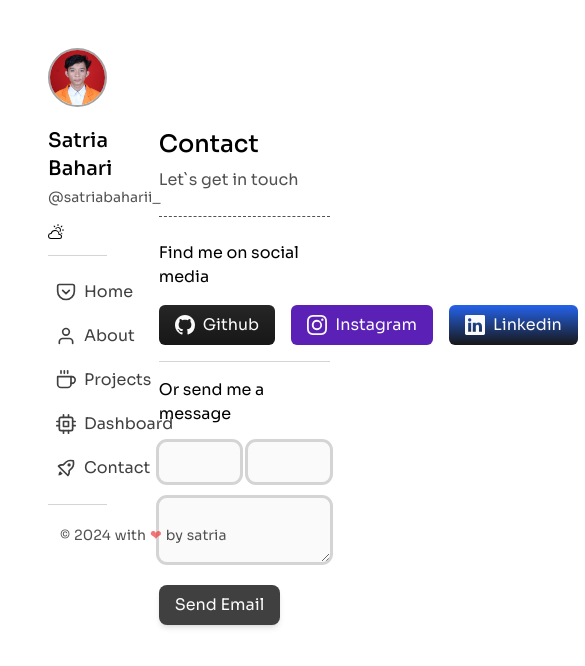
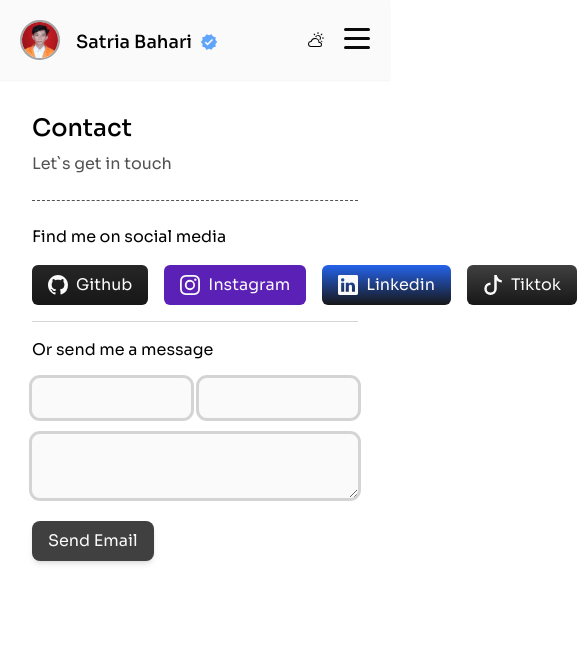
Before and after one commit to satriabahari/satriabahari.site, a Next.js app: page /contact in a window 390 px wide. Shown: the top 666 px of the page, 585 px wide, since content can reach past the window. Built offline with nearby package versions, Linux system fonts and the light colour scheme.

Commit message:
refactor(sidebar): add sidebar in mobile

```diff
--- /dev/null
+++ b/common/components/layouts/MobileHeader.tsx
@@ -0,0 +1,61 @@
+import useIsMobile from "@/hooks/useIsMobile";
+import { useMenu } from "@/stores/menu";
+import clsx from "clsx";
+import Image from "next/image";
+import Link from "next/link";
+import { MdVerified as VerifiedIcon } from "react-icons/md";
+import MobileMenuButton from "./sidebar/MobileMenuButton";
+import ThemeToggle from "../elements/ThemeToggle";
+import { AnimatePresence } from "framer-motion";
+import MobileMenu from "./sidebar/MobileMenu";
+
+export default function MobileHeader() {
+  const isMobile = useIsMobile();
+  const { isOpen, toggleMenu } = useMenu();
+  const imageSize = isMobile ? 40 : 100;
+  return (
+    <div className="flex flex-col rounded-b-md px-4 py-4 shadow-sm lg:hidden">
+      <div
+        className={`flex w-full justify-between ${isOpen ? "items-start" : "items-center"}`}
+      >
+        <div
+          className={`flex ${isOpen ? "flex-col space-y-3" : "flex-row space-x-3"}`}
+        >
+          <div className="z-10 w-max rounded-full border-2 border-white shadow-md dark:border-neutral-800">
+            <Image
+              src={"/images/satria.jpg"}
+              alt="profile"
+              width={isOpen ? 80 : imageSize * 0.9}
+              height={isOpen ? 80 : imageSize * 0.9}
+            />
+          </div>
+          <div className="mt-1 flex items-center gap-2">
+            <Link href="/" passHref>
+              <h2 className="font-sora flex-grow whitespace-nowrap text-lg font-medium lg:text-xl">
+                Satria Bahari
+              </h2>
+            </Link>
+            {/* <Tooltip title="Verified"> */}
+            <VerifiedIcon size={18} className="text-blue-400" />
+            {/* </Tooltip> */}
+          </div>
+        </div>
+        {isMobile && (
+          <div
+            className={clsx(
+              "mt-2 flex items-center gap-5 lg:hidden",
+              isOpen &&
+                "h-[120px] flex-col-reverse !items-end justify-between pb-1",
+            )}
+          >
+            <ThemeToggle />
+            <MobileMenuButton expandMenu={isOpen} setExpandMenu={toggleMenu} />
+          </div>
+        )}
+      </div>
+      {isMobile && (
+        <AnimatePresence>{isOpen && <MobileMenu />}</AnimatePresence>
+      )}
+    </div>
+  );
+}
--- a/common/components/layouts/index.tsx
+++ b/common/components/layouts/index.tsx
@@ -1,3 +1,5 @@
+"use client";
+
 import Sidebar from "./sidebar";
 
 type LayoutsProps = {
@@ -6,10 +8,12 @@ type LayoutsProps = {
 
 export default function Layouts({ children }: LayoutsProps) {
   return (
-    <div className="px-12">
-      <div className="flex gap-5 py-4">
+    <div className="mx-auto lg:px-12">
+      <div className="flex flex-col lg:flex-row lg:gap-5 lg:py-4">
         <Sidebar />
-        <main className="w-4/5">{children}</main>
+        <main className="max-w-[854px] transition-all duration-300 lg:w-4/5">
+          {children}
+        </main>
       </div>
     </div>
   );
--- a/common/components/layouts/sidebar/Menu.tsx
+++ b/common/components/layouts/sidebar/Menu.tsx
@@ -2,11 +2,17 @@ import { MenuItemProps } from "@/common/types/menu";
 import MenuItem from "./MenuItem";
 
 type MenuProps = {
+  title?: string;
   list: MenuItemProps[];
 };
-export default function Menu({ list }: MenuProps) {
+export default function Menu({ title, list }: MenuProps) {
   return (
     <nav className="flex flex-col gap-y-1">
+      {title && (
+        <div className="mb-2 ml-2 mt-1 hidden text-sm text-neutral-600 dark:text-neutral-500 lg:block">
+          {title}
+        </div>
+      )}
       {list?.map((item: MenuItemProps, index: number) => (
         <MenuItem key={index} {...item} />
       ))}
--- a/common/components/layouts/sidebar/MenuItem.tsx
+++ b/common/components/layouts/sidebar/MenuItem.tsx
@@ -1,14 +1,80 @@
 import { MenuItemProps } from "@/common/types/menu";
+import { useMenu } from "@/stores/menu";
 import Link from "next/link";
-import React from "react";
+import { usePathname } from "next/navigation";
+import React, { useState } from "react";
+import { BsArrowRightShort as ExternalLinkIcon } from "react-icons/bs";
 
-export default function MenuItem({ title, href, icon }: MenuItemProps) {
-  return (
-    <Link href={href}>
-      <div className="group flex items-center gap-x-2 rounded-lg  p-2 text-neutral-700 transition duration-300 hover:scale-105 hover:bg-neutral-200 hover:text-neutral-900 dark:text-neutral-400 hover:dark:bg-neutral-800 hover:dark:text-neutral-300 ">
+export default function MenuItem({
+  title,
+  href,
+  icon,
+  onClick,
+  className = "",
+  isHover,
+  children,
+}: MenuItemProps) {
+  const [isHovered, setIsHovered] = useState(false);
+  const { hideMenu } = useMenu();
+  const isExternalUrl = href?.includes("http");
+  const isHashLink = href === "#";
+  const pathname = usePathname();
+
+  const activeClasses = `flex items-center gap-2 py-2 px-4 text-neutral-700 dark:text-neutral-400 hover:text-neutral-900 hover:dark:text-neutral-300 rounded-lg group ${
+    pathname === href
+      ? "bg-neutral-200 dark:bg-neutral-800 text-neutral-900 dark:!text-neutral-200"
+      : "hover:dark:lg:bg-neutral-800 hover:dark:!text-neutral-300 hover:lg:bg-neutral-200 hover:lg:rounded-lg lg:hover:scale-105 lg:transition-all lg:duration-300"
+  }`;
+
+  const handleClick = () => {
+    hideMenu();
+    if (onClick) onClick();
+  };
+
+  const handleMouseEnter = () => {
+    setIsHovered(true);
+  };
+
+  const handleMouseLeave = () => {
+    setIsHovered(false);
+  };
+  const elementProps = {
+    className: `${activeClasses} ${className}`,
+    onClick: handleClick,
+    onMouseEnter: handleMouseEnter,
+    onMouseLeave: handleMouseLeave,
+  };
+
+  const itemComponent = () => {
+    return (
+      <div {...elementProps}>
         <i className="transition group-hover:-rotate-12">{icon}</i>
-        <p>{title}</p>
+        {isHover && (
+          <p className="ml-1 whitespace-nowrap text-sm delay-1000">{title}</p>
+        )}
+        <p className="flex-grow">{title}</p>
+        {children && <>{children}</>}
+        {isExternalUrl && isHovered && (
+          <ExternalLinkIcon
+            size={22}
+            className="-rotate-45 text-gray-500 lg:transition-all lg:duration-300"
+          />
+        )}
       </div>
+    );
+  };
+
+  return isHashLink ? (
+    <div className="cursor-pointer">{itemComponent()}</div>
+  ) : (
+    <Link
+      aria-label={title}
+      tabIndex={0}
+      href={href}
+      target={isExternalUrl ? "_blank" : ""}
+      onClick={handleClick}
+    >
+      {itemComponent()}
     </Link>
   );
 }
--- /dev/null
+++ b/common/components/layouts/sidebar/MobileMenu.tsx
@@ -0,0 +1,12 @@
+import { MENU_ITEMS } from "@/common/constant/menu";
+import Breakline from "../../elements/Breakline";
+import Menu from "./Menu";
+
+export default function MobileMenu() {
+  return (
+    <div className="my-3 h-screen">
+      <Breakline />
+      <Menu list={MENU_ITEMS} />
+    </div>
+  );
+}
--- /dev/null
+++ b/common/components/layouts/sidebar/MobileMenuButton.tsx
@@ -0,0 +1,58 @@
+import styled from '@emotion/styled'
+import clsx from 'clsx'
+
+type MobileMenuButtonProps = {
+  expandMenu: boolean
+  setExpandMenu: (expand: boolean) => void
+}
+
+const MobileMenuButton = ({ expandMenu, setExpandMenu }: MobileMenuButtonProps) => {
+  const handleMenuToggle = () => {
+    setExpandMenu(!expandMenu)
+  }
+
+  const menuSpanData = [{ index: 1 }, { index: 2 }, { index: 3 }]
+
+  return (
+    <StyledMenu className="flex lg:hidden" onClick={handleMenuToggle}>
+      {menuSpanData.map(item => (
+        <StyledMenuSpan
+          key={item.index}
+          className={clsx('bg-neutral-950 dark:bg-neutral-100 ', expandMenu && 'active')}
+        />
+      ))}
+    </StyledMenu>
+  )
+}
+
+export default MobileMenuButton
+
+const StyledMenu = styled.div`
+  display: flex;
+  flex-direction: column;
+  justify-content: space-between;
+  height: 21px;
+  width: 26px;
+  cursor: pointer;
+`
+
+const StyledMenuSpan = styled.span`
+  width: 100%;
+  height: 3px;
+  transition: all 0.5s ease;
+  border-radius: 10px;
+
+  &.active:nth-of-type(1),
+  &.active:nth-of-type(3) {
+    transform-origin: left;
+  }
+  &.active:nth-of-type(1) {
+    transform: rotate(45deg);
+  }
+  &.active:nth-of-type(2) {
+    width: 0;
+  }
+  &.active:nth-of-type(3) {
+    transform: rotate(-45deg);
+  }
+`
--- a/common/components/layouts/sidebar/Profile.tsx
+++ b/common/components/layouts/sidebar/Profile.tsx
@@ -1,11 +1,97 @@
+// import useIsMobile from "@/hooks/useIsMobile";
+// import ThemeToggle from "../../elements/ThemeToggle";
+// import ProfileHeader from "./ProfileHeader";
+// import { useMenu } from "@/stores/menu";
+// import MobileMenuButton from "./MobileMenuButton";
+// import MobileMenu from "./MobileMenu";
+
+// export default function Profile() {
+//   const isMobile = useIsMobile();
+//   const imageSize = isMobile ? 40 : 100;
+//   const { isOpen, toggleMenu } = useMenu();
+
+//   return (
+//     <div>
+//       <div className="flex space-y-4 lg:flex-col">
+//         <ProfileHeader expandMenu={isOpen} imageSize={imageSize} />
+//         {isMobile ? (
+//           <div>
+//             <ThemeToggle />
+//             <MobileMenuButton expandMenu={isOpen} setExpandMenu={toggleMenu} />
+//           </div>
+//         ) : null}
+//       </div>
+
+//       {isMobile ? isOpen && <MobileMenu /> : null}
+//     </div>
+//   );
+// }
+
+"use client";
+
+import clsx from "clsx";
+import { AnimatePresence } from "framer-motion";
+import React, { useEffect } from "react";
+
+import { useMenu } from "@/stores/menu";
+
+import useIsMobile from "@/hooks/useIsMobile";
+
+// import ToggleThemeIcon from '../../elements/ToggleThemeIcon'
+import MobileMenu from "./MobileMenu";
+import MobileMenuButton from "./MobileMenuButton";
+import ProfileHeader from "./ProfileHeader";
 import ThemeToggle from "../../elements/ThemeToggle";
-import ProfileHeader from "./ProfileHeader";
 
 export default function Profile() {
+  const isMobile = useIsMobile();
+  const imageSize = isMobile ? 40 : 100;
+  const { isOpen, toggleMenu } = useMenu();
+
+  useEffect(() => {
+    if (isOpen) {
+      document.body.style.overflow = "hidden";
+    } else {
+      document.body.style.overflow = "auto";
+    }
+
+    return () => {
+      document.body.style.overflow = "auto";
+    };
+  }, [isOpen]);
+
   return (
-    <div className="flex flex-col space-y-4">
-      <ProfileHeader />
-      <ThemeToggle />
+    <div
+      className={clsx(
+        "fixed z-20 w-full bg-neutral-50 p-5 shadow-sm dark:border-b dark:border-neutral-800 dark:bg-neutral-900 lg:relative lg:border-none lg:!bg-transparent lg:p-0 xl:shadow-none",
+        isOpen && "pb-0",
+      )}
+    >
+      <div className="flex items-start justify-between md:px-2 lg:flex-col lg:space-y-4">
+        <ProfileHeader expandMenu={isOpen} imageSize={imageSize} />
+        {!isMobile && (
+          <div className="flex w-full items-center justify-between">
+            {/* <Status /> */}
+            <ThemeToggle />
+          </div>
+        )}
+        {isMobile && (
+          <div
+            className={clsx(
+              "mt-2 flex items-center gap-5 lg:hidden",
+              isOpen &&
+                "h-[120px] flex-col-reverse !items-end justify-between pb-1",
+            )}
+          >
+            <ThemeToggle />
+            <MobileMenuButton expandMenu={isOpen} setExpandMenu={toggleMenu} />
+          </div>
+        )}
+      </div>
+
+      {isMobile && (
+        <AnimatePresence>{isOpen && <MobileMenu />}</AnimatePresence>
+      )}
     </div>
   );
 }
--- a/common/components/layouts/sidebar/ProfileHeader.tsx
+++ b/common/components/layouts/sidebar/ProfileHeader.tsx
@@ -2,31 +2,48 @@ import Link from "next/link";
 
 import { MdVerified as VerifiedIcon } from "react-icons/md";
 import Image from "next/image";
+import clsx from "clsx";
+import Tooltip from "../../elements/Tooltip";
 
-export default function ProfileHeader() {
+type ProfileHeaderProps = {
+  expandMenu: boolean;
+  imageSize: number;
+};
+
+export default function ProfileHeader({
+  expandMenu,
+  imageSize,
+}: ProfileHeaderProps) {
   return (
-    <div className="flex flex-col gap-1 lg:items-start">
-      <div className="overflow-hidden rounded-full border-2 border-neutral-400">
-        <Image
-          src={"/images/satria.jpg"}
-          width={100}
-          height={100}
-          alt="Satria Bahari"
-        />
+    <div
+      className={clsx(
+        "flex w-full flex-grow items-center gap-4 lg:flex-col lg:items-start lg:gap-0.5",
+        expandMenu && "flex-col !items-start",
+      )}
+    >
+      <Image
+        src={"/images/satria.jpg"}
+        width={expandMenu ? 80 : imageSize}
+        height={expandMenu ? 80 : imageSize}
+        alt="Satria Bahari"
+        // rounded="rounded-full"
+        className="rotate-3 rounded-full border-2 border-neutral-400 dark:border-neutral-600 lg:hover:scale-105"
+      />
+
+      <div className="mt-1 flex items-center gap-2 lg:mt-4">
+        <Link href="/">
+          <h2 className="flex-grow text-lg font-medium lg:text-xl">
+            Satria Bahari
+          </h2>
+        </Link>
+
+        <Tooltip title="Verified">
+          <VerifiedIcon size={18} className="text-blue-400" />
+        </Tooltip>
       </div>
-
-      <div className="mt-4 flex items-center gap-x-2">
-        <Link href="/">
-          <h2 className="text-xl font-medium">Satria Bahari</h2>
-        </Link>
-        <VerifiedIcon size={18} className="text-blue-400" />
+      <div className="hidden text-sm text-neutral-600 transition-all duration-300 hover:text-neutral-700 dark:text-neutral-500 dark:hover:text-neutral-400 lg:flex">
+        @satriabaharii_
       </div>
-      <Link
-        href="/"
-        className="text-sm text-neutral-600 transition-all duration-300 hover:text-neutral-800 dark:text-neutral-500 hover:dark:text-neutral-400"
-      >
-        @satriabaharii_
-      </Link>
     </div>
   );
 }
--- a/common/components/layouts/sidebar/index.tsx
+++ b/common/components/layouts/sidebar/index.tsx
@@ -5,16 +5,22 @@ import Breakline from "../../elements/Breakline";
 import Copyright from "../../elements/Copyright";
 import ProfileHeader from "./ProfileHeader";
 import Profile from "./Profile";
+import useIsMobile from "@/hooks/useIsMobile";
 
 export default function Sidebar() {
+  const isMobile = useIsMobile();
   return (
-    <header className="w-1/5">
-      <div className="sticky top-0 z-10 py-8">
+    <header className="lg:w-1/5">
+      <div className="sticky top-0 z-10 transition-all duration-300 lg:py-8">
         <Profile />
-        <Breakline />
-        <Menu list={MENU_ITEMS} />
-        <Breakline />
-        <Copyright />
+        {!isMobile ? (
+          <>
+            <Breakline />
+            <Menu list={MENU_ITEMS} />
+            <Breakline />
+            <Copyright />
+          </>
+        ) : null}
       </div>
     </header>
   );
```
